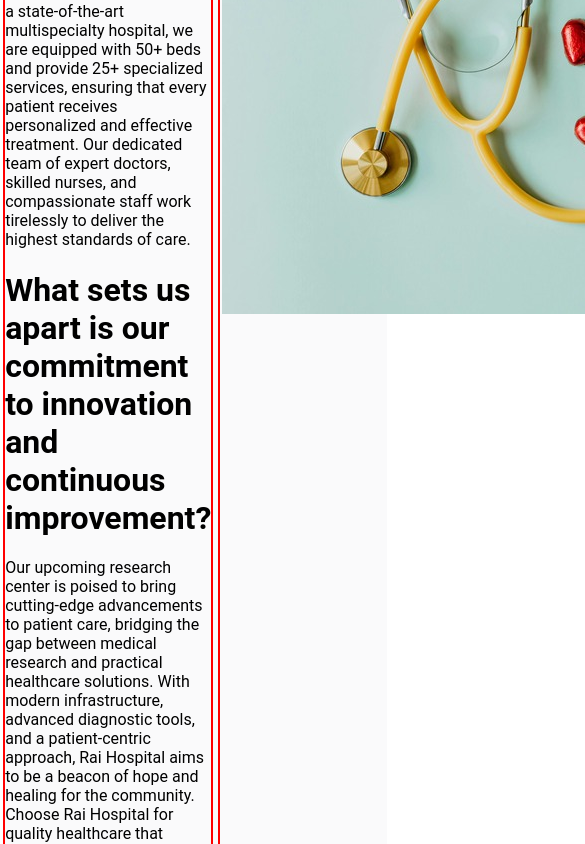
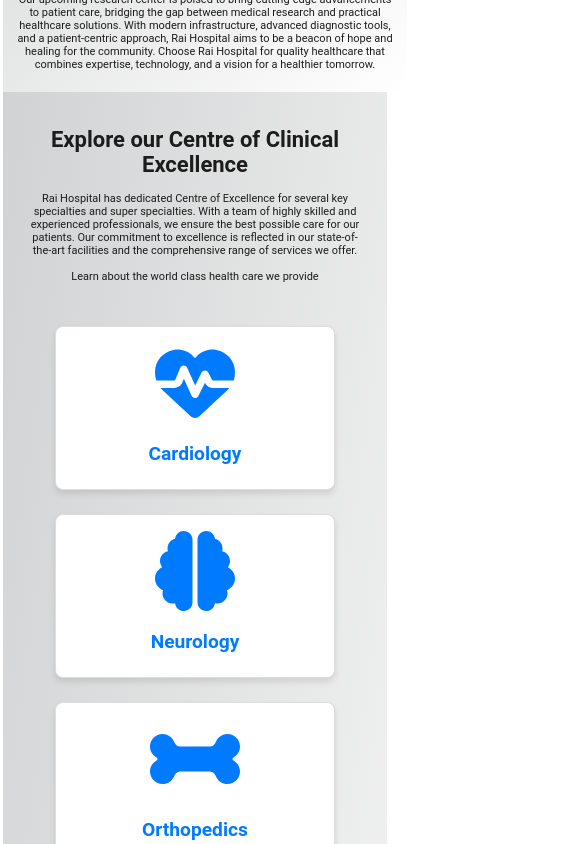
Before and after one commit to oshbat07/web-ui-raihospita, a React (Create React App) app: page / in a window 390 px wide. Shown: the part 740-1584 px from the top of the page, 585 px wide, since content can reach past the window. Built offline with nearby package versions, Linux system fonts and the light colour scheme.

Commit message:
added content on Home page

```diff
--- a/src/App.css
+++ b/src/App.css
@@ -1 +1 @@
-@import url('https://fonts.googleapis.com/css2?family=Lora:ital,wght@0,400..700;1,400..700&family=Montserrat:ital,wght@0,100..900;1,100..900&display=swap');
+@import url('https://fonts.googleapis.com/css2?family=Figtree:ital,wght@0,300..900;1,300..900&family=Lato:ital,wght@0,100;0,300;0,400;0,700;0,900;1,100;1,300;1,400;1,700;1,900&family=Lora:ital,wght@0,400..700;1,400..700&family=Montserrat:ital,wght@0,100..900;1,100..900&display=swap" rel="stylesheet');
--- a/src/components/Hero.jsx
+++ b/src/components/Hero.jsx
@@ -2,11 +2,14 @@
 import Slider from "react-slick";
 import "slick-carousel/slick/slick.css";
 import "slick-carousel/slick/slick-theme.css";
+import "../styles/Services.css";
 import "../styles/Hero.css";
 import { homePagePhotos } from "../data/photosData";
+import { services } from "../data/serviceData";
+import IconComponent from "../utils/IconComponent";
 
 const Hero = ({ isModalOpen, setModalOpen }) => {
-  const settings = {
+  const heroSettings = {
     accessibility: true,
     adaptiveHeight: true,
     dots: false,
@@ -23,7 +26,7 @@
   return (
     <div className="hero">
       <div className="hero-slider">
-        <Slider {...settings}>
+        <Slider {...heroSettings}>
           {homePagePhotos.map((item) => (
             <div key={item.id}>
               <img
@@ -42,16 +45,20 @@
       </div>
       <div className="hero-why">
         <div className="why-description">
+          <div>
             <h1>Why Choose Rai Hospital & Research Center?</h1>
             <p>
               Rai Hospital and Research Center is a trusted name in healthcare,
               offering comprehensive medical solutions under one roof. As a
               state-of-the-art multispecialty hospital, we are equipped with 50+
               beds and provide 25+ specialized services, ensuring that every
-            patient receives personalized and effective treatment. Our dedicated
-            team of expert doctors, skilled nurses, and compassionate staff work
-            tirelessly to deliver the highest standards of care.
+              patient receives personalized and effective treatment. Our
+              dedicated team of expert doctors, skilled nurses, and
+              compassionate staff work tirelessly to deliver the highest
+              standards of care.
             </p>
+          </div>
+          <div>
             <h1>
               What sets us apart is our commitment to innovation and continuous
               improvement?
@@ -67,8 +74,34 @@
               tomorrow.
             </p>
           </div>
+        </div>
         <div className="why-photo">
           <img src={require("../assets/icu.jpg")} alt={"ICU"} />
+        </div>
+      </div>
+      <div className="hero-services">
+        <h1>Explore our Centre of Clinical Excellence</h1>
+        <p>
+          Rai Hospital has dedicated Centre of Excellence for several key
+          specialties and super specialties. With a team of highly skilled and
+          experienced professionals, we ensure the best possible care for our
+          patients. Our commitment to excellence is reflected in our state-of-the-art
+          facilities and the comprehensive range of services we offer.
+          <br />
+          <br />
+          Learn about the world class health care we provide
+        </p>
+        <div className="services-container">
+            <div className="services-container">
+              {services.map((service, index) => (
+                <div key={index} className="service-card">
+                  <div className="service-icon">
+                    <IconComponent iconName={service.icon} />
+                  </div>
+                  <h3>{service.name}</h3>
+                </div>
+              ))}
+            </div>
         </div>
       </div>
     </div>
--- a/src/styles/Hero.css
+++ b/src/styles/Hero.css
@@ -1,27 +1,55 @@
 .hero {
   position: relative;
-  background-color: #fafafb;
+  /* background-color: #fafafb; */
   margin-top: 10px;
   margin: 0.2rem;
+  color: #1c1c1c;
 }
 
 .hero-why {
- display: grid;
- gap: 5px 5px;
+  display: grid;
+  width: 100%;
+  grid-template-columns: 12fr;
+  background: linear-gradient(to bottom right, #d1d2d3, #ffffff);
+  padding: 10px;
 }
 .why-description {
-  border: 2px solid red;
-  grid-column-start: 1;
-  grid-column-end: 6;
+  display: grid;
+  width: 100%;
+  grid-column: 1 / 7;
+  grid-row-start: 1 / 2;
+  text-align: center;
 }
 .why-photo {
-  border: 2px solid red;
-  padding: 2px;
-  grid-column-start: 6;
-  grid-column-end: 9;
+  grid-column: 7 / 12;
+  grid-row-start: 1 / 2;
 }
+.hero-services {
+  color: #1c1c1c;
+  text-align: center;
+  background: linear-gradient(to bottom right, #d1d2d3, #ffffff);
+  padding: 20px;
+}
+
 @media (max-width: 768px) {
   .hero-slider {
-    min-height: auto;
+    /* min-height: auto; */
+  }
+  .hero-why {
+    display: grid;
+    grid-template-rows: 6fr;
+    grid-template-columns: 6fr;
+    font-size: 11px;
+    text-align: center;
+  }
+  .why-description {
+    grid-row: 1 / 3;
+    grid-column: 1 / 7;
+  }
+  .why-photo {
+    display: none;
+  }
+  .hero-services {
+    font-size: 11px;
   }
 }
--- a/src/styles/Services.css
+++ b/src/styles/Services.css
@@ -1,6 +1,6 @@
 /* Services Section */
 .services-section {
-  /* padding: 1rem; */
+  display: grid;
   width: 100%;
   background: linear-gradient(to bottom right, #003973, #1c1c1c);
   color: #fff;
--- a/src/utils/EnquiryModal.jsx
+++ b/src/utils/EnquiryModal.jsx
@@ -194,7 +194,7 @@
             name="date"
             type="date"
             inputProps={{ min: today }}
-            label="Preferred Date"
+            // label="Preferred Date"
             value={formData.date}
             onChange={handleChange}
             error={!!errors.date}
```
Lines whose indentation alone changed are shown as unchanged.
